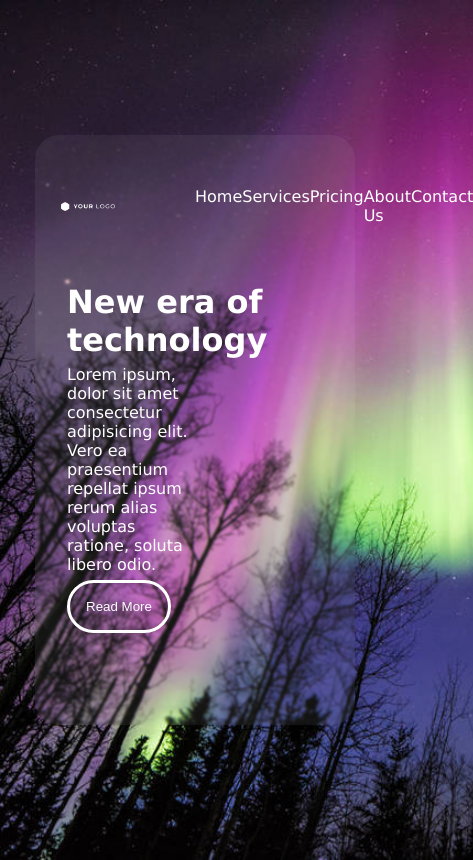
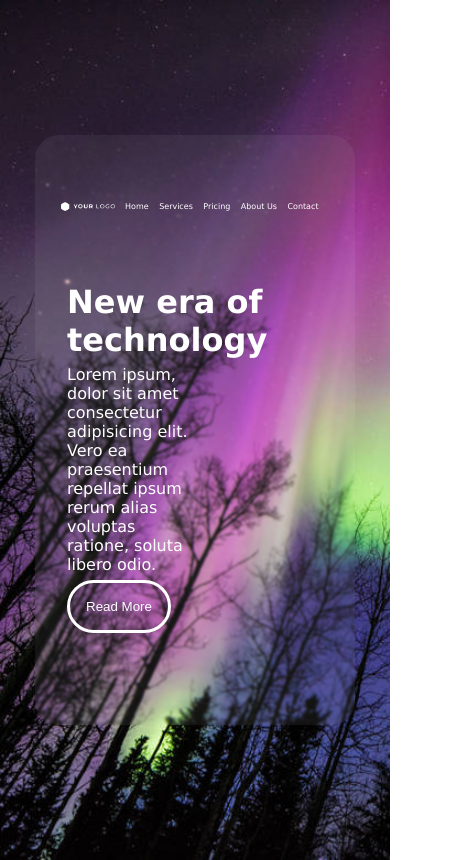
Before and after one commit to PovDai/55-grupe-pasvaiste, a website: page index.html in a window 390 px wide. Shown: the whole page, 473 px wide, since content can reach past the window. Drawn offline with Linux system fonts and the light colour scheme.

Commit message:
responsive

```diff
--- a/css/main.css
+++ b/css/main.css
@@ -109,19 +109,20 @@ h1{
     }
 
 }
-@media (max-width: 40rem) {
+@media (max-width: 41rem) {
     .container {
         width: 27rem;
-        .h1 {
-            font-size: 1rem;
-            .navbar {
-                width: 3rem;
-                font-size: 1rem;
-                margin-left: 0px;
-            }
         }
+    .navbar{
+        width: 100%;
     }
-}
+    .navbar a{
+        font-size: 10px;
+    }
+    .h1{
+        font-size: 1rem;
+    }
+    }
 
 @media (max-width: 37rem) {
     .container {
@@ -133,7 +134,7 @@ h1{
         font-size: 2rem;
     }
 
-    .container .navbar a {
-        font-size: 1rem;
+    .navbar a {
+        font-size: 8px;
     }
 }
```
